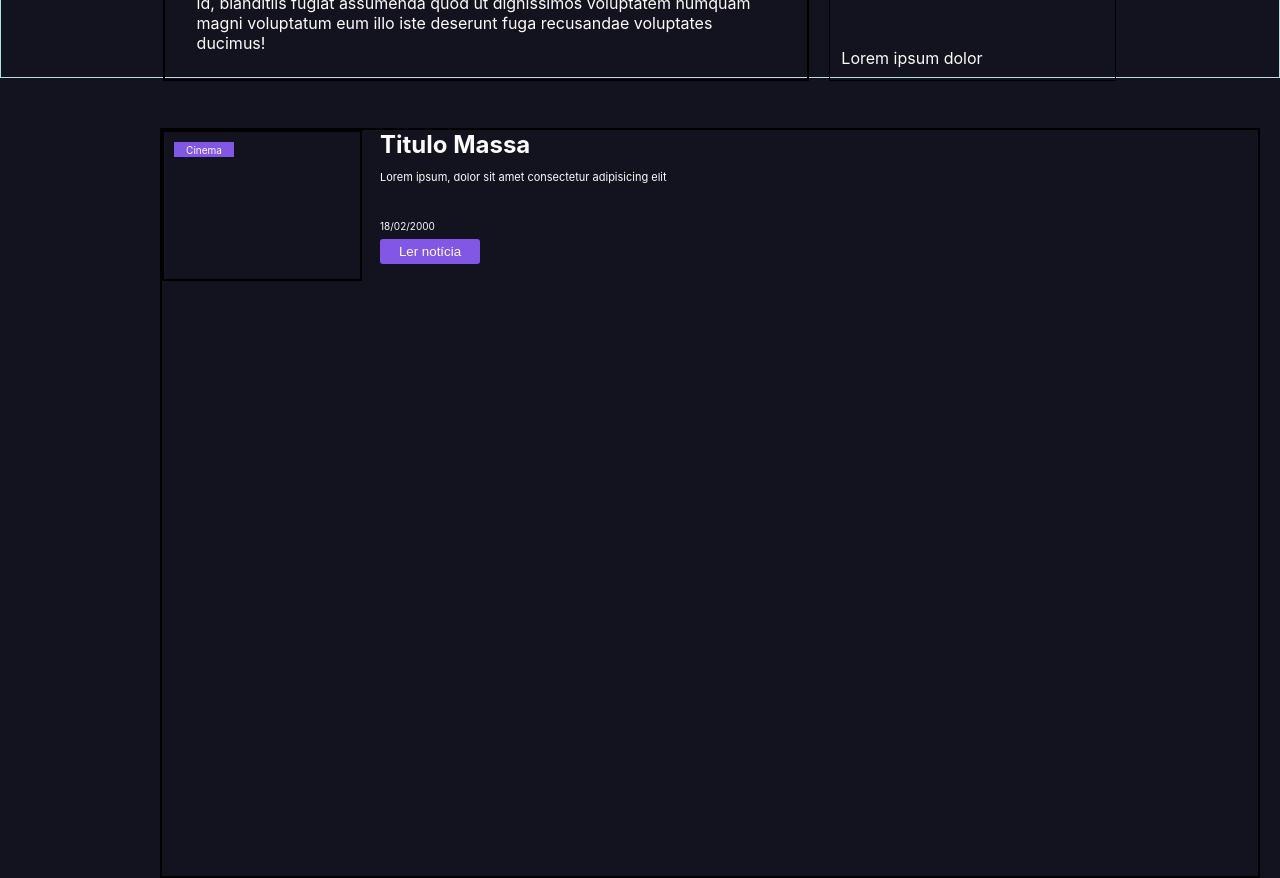
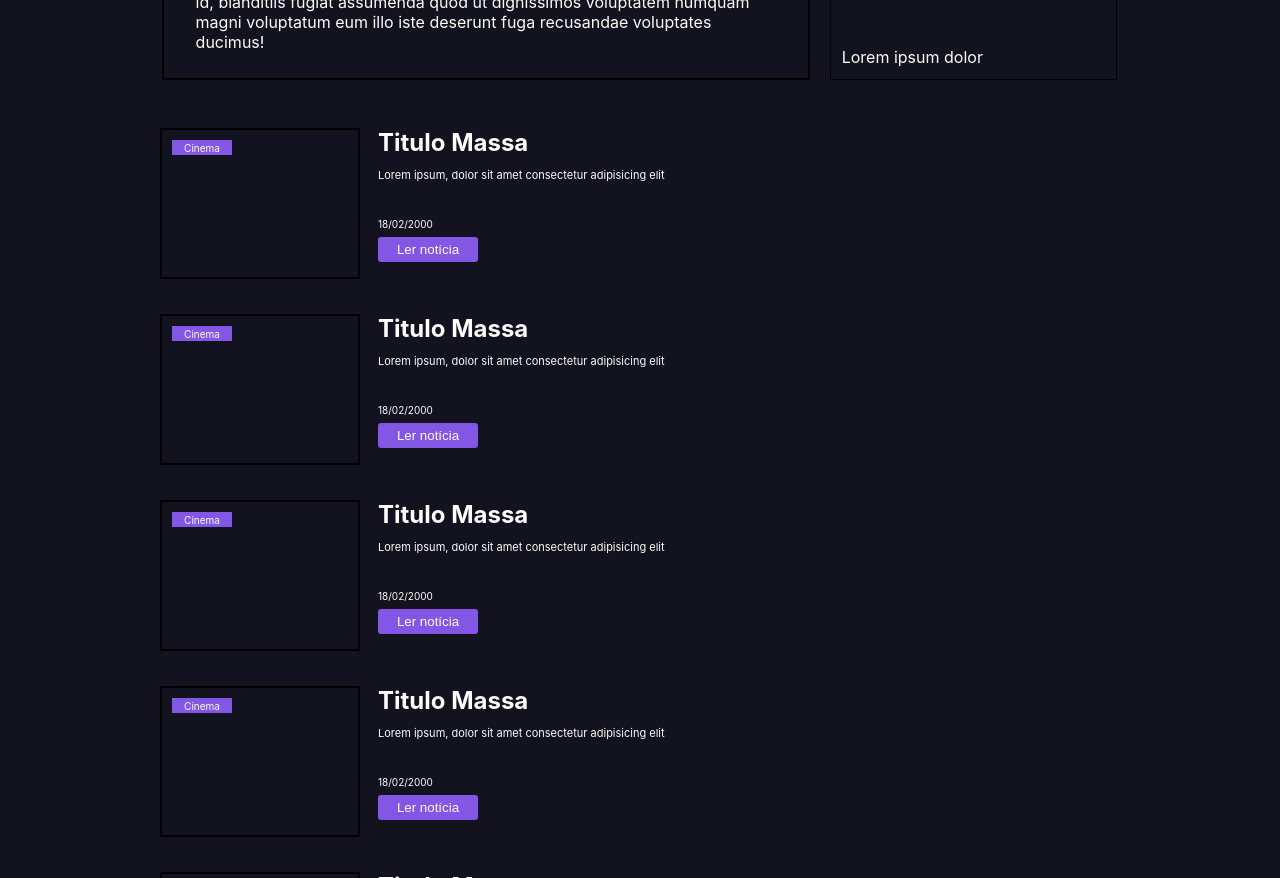
Before and after one commit to JbRodrigues/my-app, a React (Create React App) app: page / in a window 1280 px wide. Shown: the part 360-1238 px from the top of the page. Built offline with nearby package versions, Linux system fonts and the light colour scheme.

Commit message:
Style the scroll bar of the Card Section

```diff
--- a/src/components/CardSection/CardSection.css
+++ b/src/components/CardSection/CardSection.css
@@ -7,9 +7,10 @@
 .cardSection {
     display: flex;
     height: 750px;
+    width: 650px;
+    flex-direction: column;
     overflow-y: scroll;
     color: #FEFBFB;
-    border: 2px solid black;
     margin-top: 50px;
     margin-right: 20px;
     margin-left: 160px;
@@ -64,7 +65,7 @@
     height: 20px;
 }
 
-.ReadNews{
+.ReadNews {
     display: flex;
     justify-content: center;
     align-items: center;
@@ -76,3 +77,28 @@
     margin: 3px 0px 0px 18px;
     border: none;
 }
+
+.SectionRow {
+    display: flex;
+    flex-direction: row;
+    margin-bottom: 35px;
+}
+
+.cardSection::-webkit-scrollbar {
+    width: 12px;
+    /* width of the entire scrollbar */
+}
+
+.cardSection::-webkit-scrollbar-track {
+    background: #282830;
+    /* color of the tracking area */
+}
+
+.cardSection::-webkit-scrollbar-thumb {
+    background-color: #8257E6;
+    /* color of the scroll thumb */
+    border-radius: 20px;
+    /* roundness of the scroll thumb */
+    border: 3px solid #8257E6;
+    /* creates padding around scroll thumb */
+}
--- a/src/components/CardSection/CardSection.jsx
+++ b/src/components/CardSection/CardSection.jsx
@@ -5,6 +5,7 @@ function CardSection() {
     return (
         <>
             <div className="cardSection">
+                <div className="SectionRow">
                     <div className="mainCardSection">
                         <div className="mainCardSection-Category">Cinema</div>
                     </div>
@@ -16,8 +17,80 @@ function CardSection() {
                         </div>
                         <button className="ReadNews">Ler notícia</button>
                     </div>
+                </div>
+
+                <div className="SectionRow">
+                    <div className="mainCardSection">
+                        <div className="mainCardSection-Category">Cinema</div>
+                    </div>
+                    <div className="mainCardInfo">
+                        <h2 className="mainCardSection-Title">Titulo Massa</h2>
+                        <div className="mainCardSection-Description">Lorem ipsum, dolor sit amet consectetur adipisicing elit</div>
+                        <div className="mainCardSection-Date">
+                            18/02/2000
+                        </div>
+                        <button className="ReadNews">Ler notícia</button>
+                    </div>
+                </div>
+
+                <div className="SectionRow">
+                    <div className="mainCardSection">
+                        <div className="mainCardSection-Category">Cinema</div>
+                    </div>
+                    <div className="mainCardInfo">
+                        <h2 className="mainCardSection-Title">Titulo Massa</h2>
+                        <div className="mainCardSection-Description">Lorem ipsum, dolor sit amet consectetur adipisicing elit</div>
+                        <div className="mainCardSection-Date">
+                            18/02/2000
+                        </div>
+                        <button className="ReadNews">Ler notícia</button>
+                    </div>
+                </div>
+
+                <div className="SectionRow">
+                    <div className="mainCardSection">
+                        <div className="mainCardSection-Category">Cinema</div>
+                    </div>
+                    <div className="mainCardInfo">
+                        <h2 className="mainCardSection-Title">Titulo Massa</h2>
+                        <div className="mainCardSection-Description">Lorem ipsum, dolor sit amet consectetur adipisicing elit</div>
+                        <div className="mainCardSection-Date">
+                            18/02/2000
+                        </div>
+                        <button className="ReadNews">Ler notícia</button>
+                    </div>
+                </div>
+
+                <div className="SectionRow">
+                    <div className="mainCardSection">
+                        <div className="mainCardSection-Category">Cinema</div>
+                    </div>
+                    <div className="mainCardInfo">
+                        <h2 className="mainCardSection-Title">Titulo Massa</h2>
+                        <div className="mainCardSection-Description">Lorem ipsum, dolor sit amet consectetur adipisicing elit</div>
+                        <div className="mainCardSection-Date">
+                            18/02/2000
+                        </div>
+                        <button className="ReadNews">Ler notícia</button>
+                    </div>
+                </div>
+
+                <div className="SectionRow">
+                    <div className="mainCardSection">
+                        <div className="mainCardSection-Category">Cinema</div>
+                    </div>
+                    <div className="mainCardInfo">
+                        <h2 className="mainCardSection-Title">Titulo Massa</h2>
+                        <div className="mainCardSection-Description">Lorem ipsum, dolor sit amet consectetur adipisicing elit</div>
+                        <div className="mainCardSection-Date">
+                            18/02/2000
+                        </div>
+                        <button className="ReadNews">Ler notícia</button>
+                    </div>
+                </div>
 
             </div>
+
         </>
     )
 }
--- a/src/components/MainCard/Container.css
+++ b/src/components/MainCard/Container.css
@@ -14,6 +14,5 @@
     display: flex;
     width: 100%;
     height: 350px;
-    border: 1px solid powderblue;
     padding: 0.1rem;
 }
```
Lines whose indentation alone changed are shown as unchanged.
